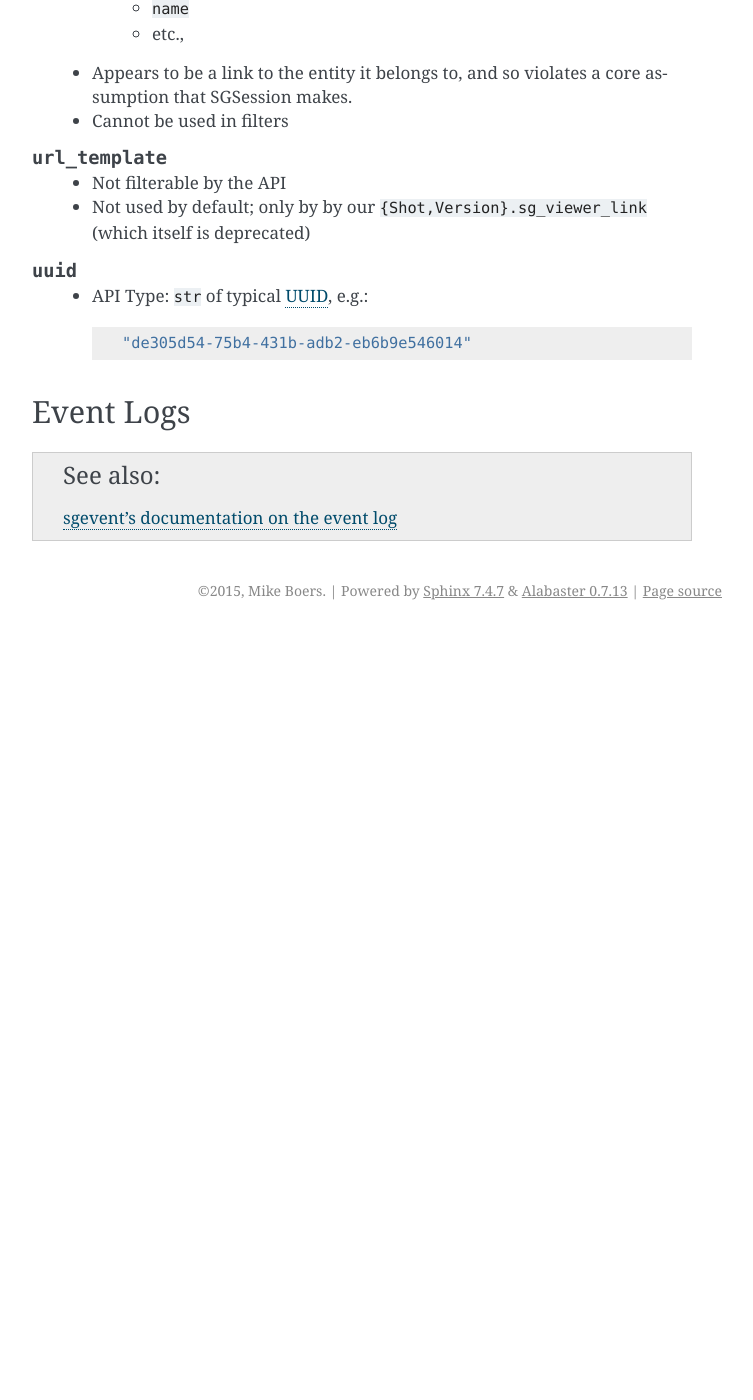
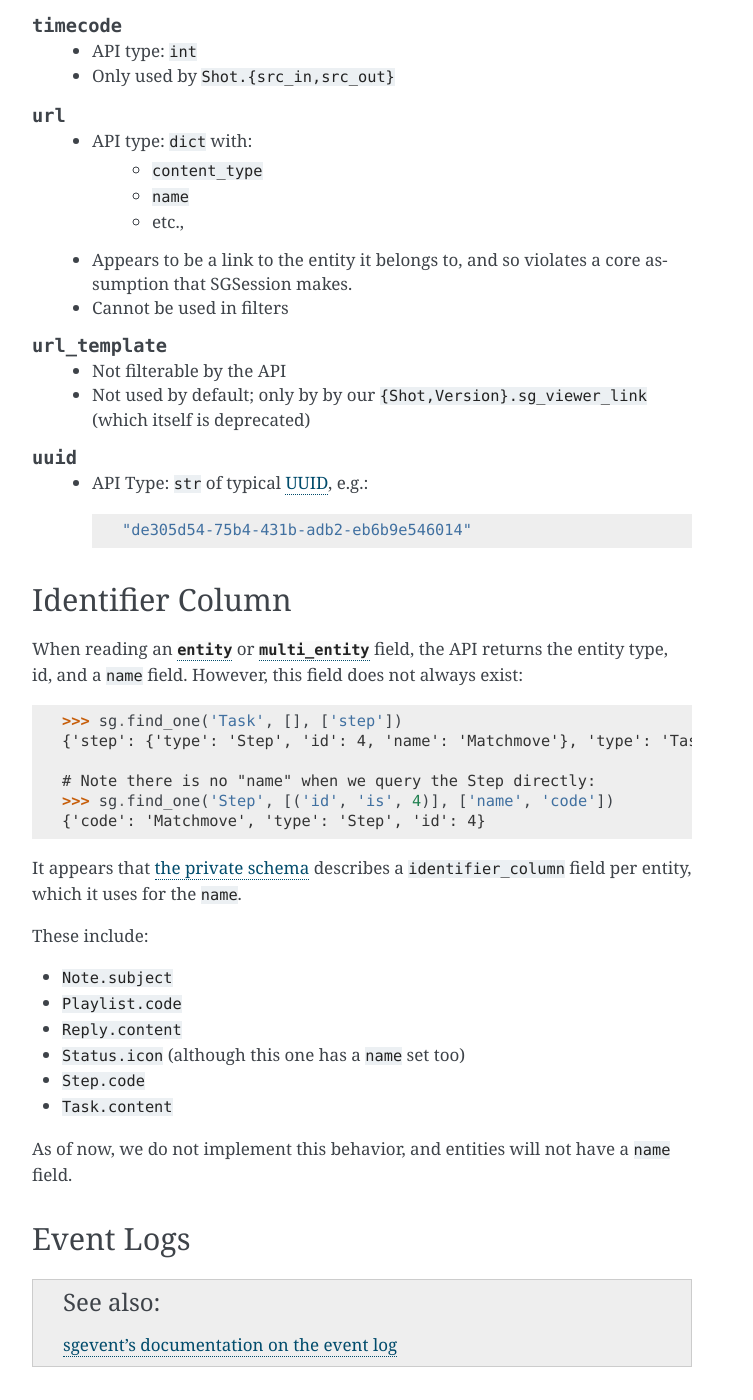
Before and after one commit to vfxetc/sgcache, a Sphinx documentation site: the page built from docs/reverse_engineering.rst, in a window 1280 px wide and 1400 px high, scrolled down 3009 px. Shown: the whole window, without its empty margins (388-1141 px from the left). Built offline with Sphinx 7.4.7, drawn with Linux system fonts in a browser that asks for light colours; before the commit the page ends 3639 px from its top, so only the background shows below that; some of the changed text lies outside the part shown.

Commit message:
Discuss identifier_column in docs

```diff
--- a/docs/reverse_engineering.rst
+++ b/docs/reverse_engineering.rst
@@ -5,6 +5,18 @@ Herein lies the more complex matters that we have discovered about Shotgun
 while poking through it in order to create SGCache.
 
 .. note:: This information is as of ``v6.0.3 (build 04eae45)``.
+
+
+.. _private_schema:
+
+Private Schema
+--------------
+
+For reverse-engineering purposes, it can be helpful to browse the private
+schema given to the Shotgun web page. This is available at::
+
+    https://yourname.shotgunstudio.com/page/schema
+
 
 
 Field Types
@@ -160,6 +172,37 @@ Field Types
 
 
 
+Identifier Column
+-----------------
+
+When reading an :sg_field_type:`entity` or :sg_field_type:`multi_entity` field,
+the API returns the entity type, id, and a ``name`` field. However, this field
+does not always exist::
+
+    >>> sg.find_one('Task', [], ['step'])
+    {'step': {'type': 'Step', 'id': 4, 'name': 'Matchmove'}, 'type': 'Task', 'id': 2}
+
+    # Note there is no "name" when we query the Step directly:
+    >>> sg.find_one('Step', [('id', 'is', 4)], ['name', 'code'])
+    {'code': 'Matchmove', 'type': 'Step', 'id': 4}
+
+It appears that :ref:`the private schema <private_schema>` describes a
+``identifier_column`` field per entity, which it uses for the ``name``.
+
+These include:
+
+- ``Note.subject``
+- ``Playlist.code``
+- ``Reply.content``
+- ``Status.icon`` (although this one has a ``name`` set too)
+- ``Step.code``
+- ``Task.content``
+
+As of now, we do not implement this behavior, and entities will not have a
+``name`` field.
+
+
+
 Event Logs
 ----------
 
```
Also changed, not shown: TODO.txt (+13 -0 lines).
